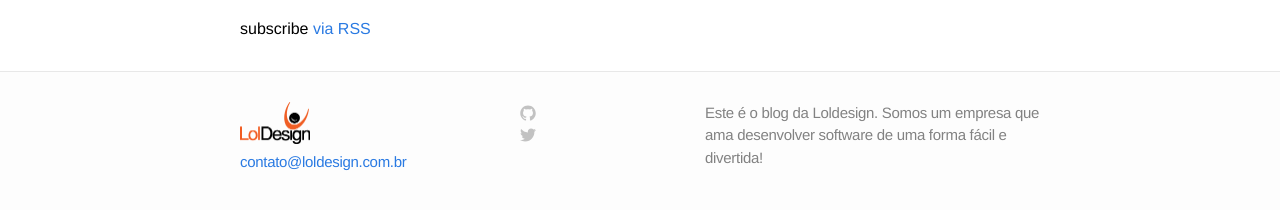
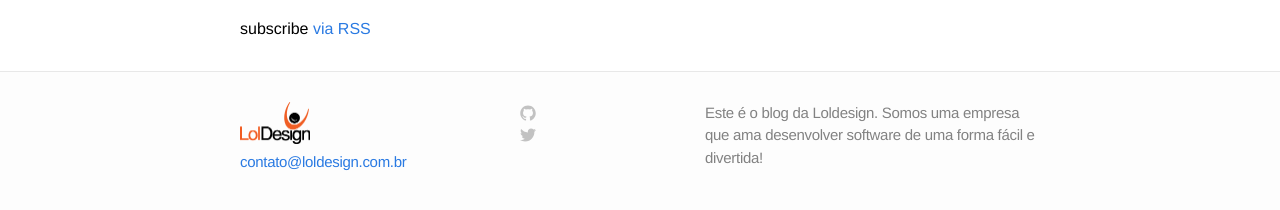
Before and after one commit to loldesign/loldesign.github.io, a Jekyll site: the page built from index.html, in a window 1280 px wide. Shown: the part 473-683 px from the top of the page. Built offline with Jekyll 4.4.1, drawn with Linux system fonts in a browser that asks for light colours; nearby versions of some CDN libraries.

Commit message:
fix typo

```diff
--- a/_config.yml
+++ b/_config.yml
@@ -1,7 +1,7 @@
 # Site settings
 title: Blog da LolDesign
 email: contato@loldesign.com.br
-description: "Este é o blog da Loldesign. Somos um empresa que ama desenvolver software de uma forma fácil e divertida!"
+description: "Este é o blog da Loldesign. Somos uma empresa que ama desenvolver software de uma forma fácil e divertida!"
 baseurl: ""
 url: "http://blog.loldesign.com.br"
 
```
